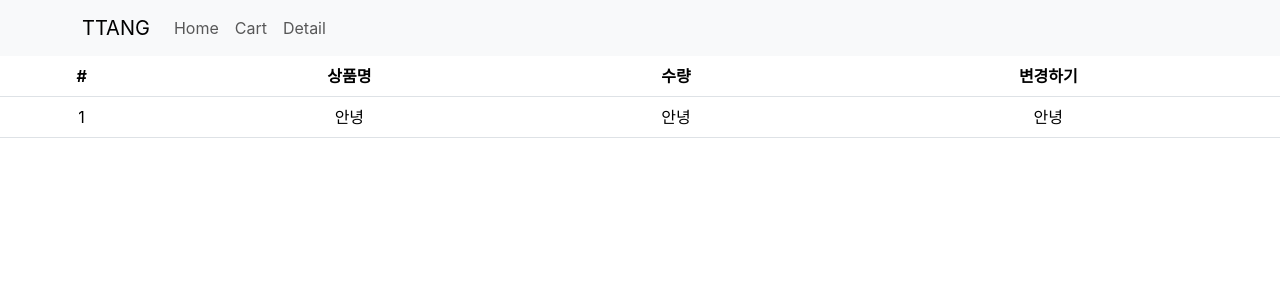
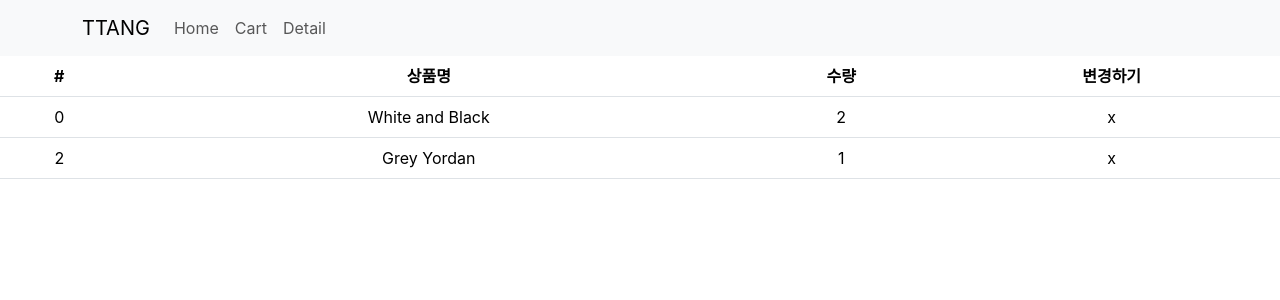
Before and after one commit to ttangzzi/REACT_WebShop, a React (Create React App) app: page /cart in a window 1280 px wide. Shown: the top 300 px of the page. Built offline with nearby package versions, Linux system fonts and the light colour scheme.

Commit message:
redux item 숙제

```diff
--- a/src/routes/Cart.js
+++ b/src/routes/Cart.js
@@ -4,8 +4,8 @@ import { useSelector } from "react-redux"
 function Cart() {
 
   // state는 모든 state를 뜻하고, 일부분만 가져올 수 있다
-  let a = useSelector((state)=> state)
-  console.log(a.stock);
+  let item = useSelector((state)=> state.item)
+  console.log(item);
   return (
     <div>
       <Table>
@@ -18,12 +18,18 @@ function Cart() {
           </tr>
         </thead>
         <tbody>
-          <tr>
-            <td>1</td>
-            <td>안녕</td>
-            <td>안녕</td>
-            <td>안녕</td>
-          </tr>
+          {
+            item.map(function(a) {
+              return(
+                <tr>
+                  <td>{a.id}</td>
+                  <td>{a.name}</td>
+                  <td>{a.count}</td>
+                  <td>x</td>
+                </tr>
+              )
+            })
+          }
         </tbody>
       </Table>
     </div>
--- a/src/store.js
+++ b/src/store.js
@@ -11,10 +11,19 @@ let stock = createSlice({ // useState 역할
   initialState : [10, 20, 30]
 })
 
+let item = createSlice({
+  name : 'item',
+  initialState : [
+    {id : 0, name : 'White and Black', count : 2},
+    {id : 2, name : 'Grey Yordan', count : 1}
+  ]
+})
+
 export default configureStore({
   reducer: {
     // 여기에 등록해야 사용 가능하다
     user : user.reducer,
-    stock : stock.reducer
+    stock : stock.reducer,
+    item : item.reducer
   }
 })
```
